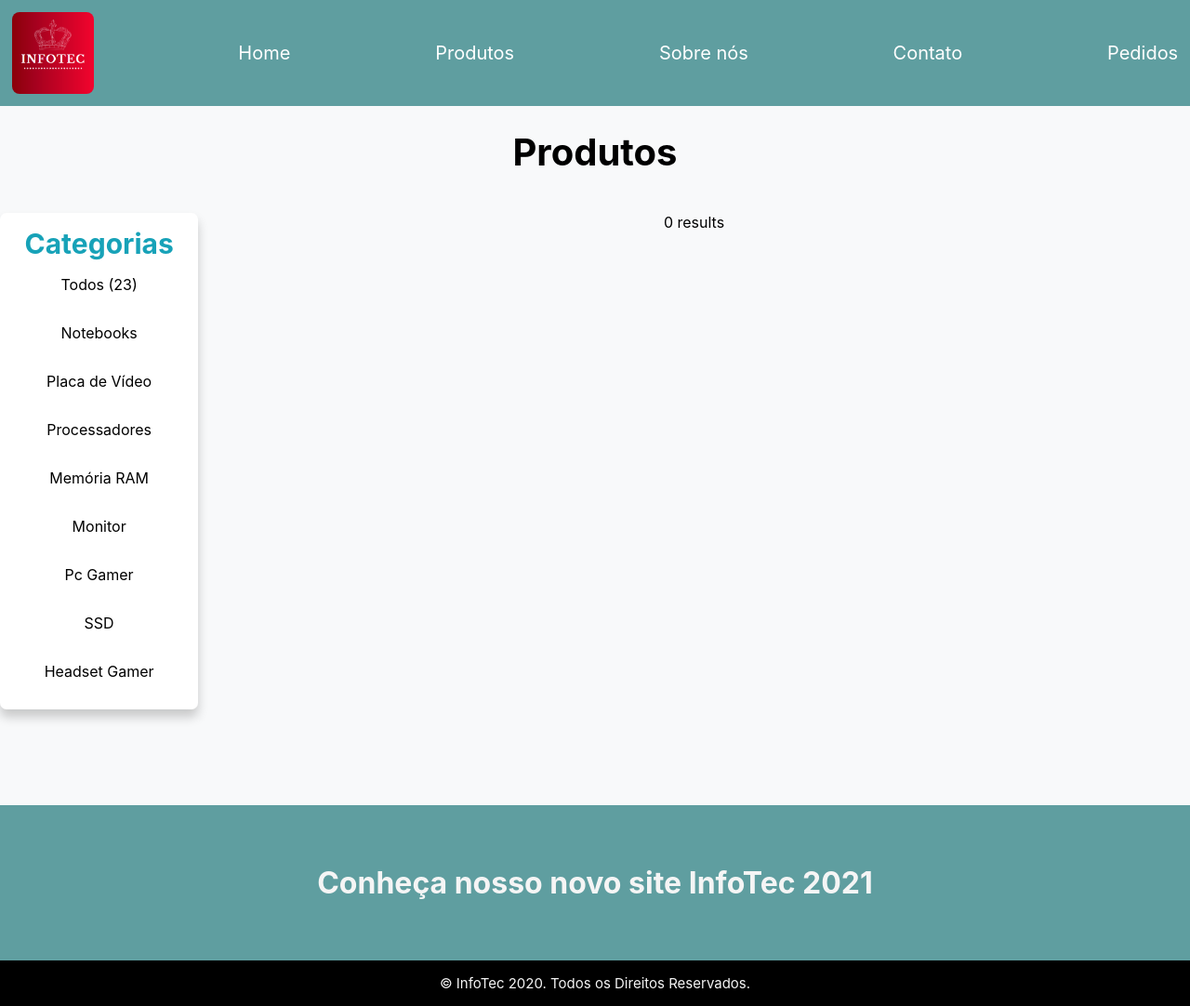
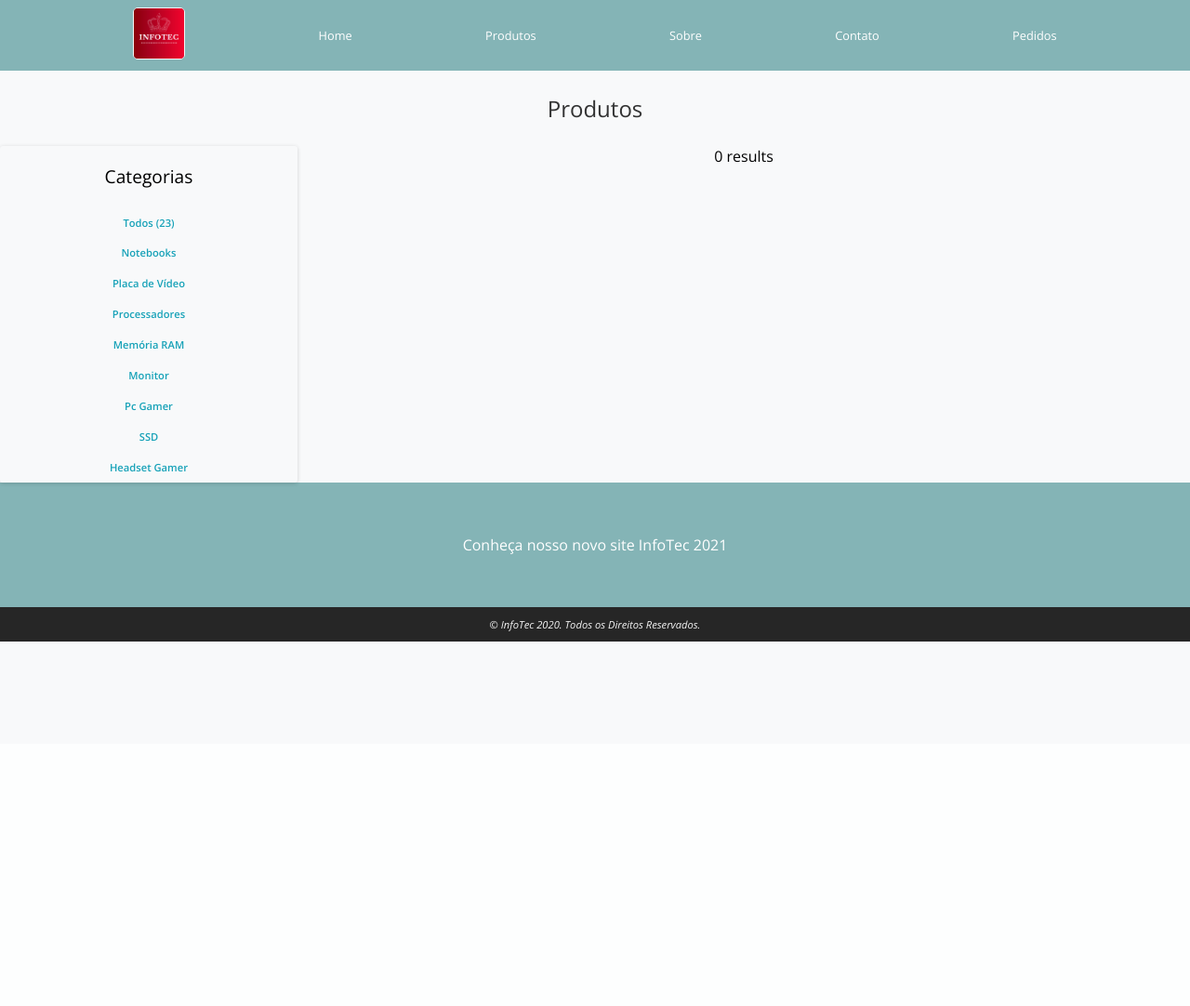
Before and after one commit to yurialvesyamada/InfoTec, a PHP site: page /produtos.php in a window 1280 px wide. Shown: the whole page at 93% size. After the commit the page ends 690 px from the top, so only its background shows below. Run offline with PHP 8.4, Linux system fonts and the light colour scheme; data that the repository does not hold is empty.

Commit message:
Refazendo cards

```diff
--- a/assets/css/estilos.css
+++ b/assets/css/estilos.css
@@ -1,119 +1,113 @@
-body {
-      background-color: #f8f9fa;
-      text-align: center;
-      font-family: -apple-system, BlinkMacSystemFont, 'Segoe UI', Roboto, Oxygen, Ubuntu, Cantarell, 'Open Sans', 'Helvetica Neue', sans-serif;
-}
-
-header {
-      padding: 2%;
-      font-size: 20px;
-}
-
-.titles {
-      padding: 2%;
-      font-size: 35px;
-      color: #17a2b8;
-}
-
-/* Navbar */
+@import url('https://fonts.googleapis.com/css2?family=Open+Sans:ital,wght@0,300;0,400;0,600;0,700;0,800;1,300;1,400;1,600;1,700;1,800&display=swap');
 
 .navbar {
-      background-color: cadetblue;
-      padding: 1%;
+      display: flex;
+      flex-direction: column;
+      flex-wrap: wrap;
+      background-color: rgba(95, 158, 160, 0.753);
       margin: auto;
 }
 
 .navbar ul {
       display: flex;
-      justify-content: space-between;
+      justify-content: space-evenly;
       align-items: center;
-      font-size: 20px;
+      padding: 0.5em 0;
 }
 
-.navbar img {
-      width: 7%;
-      border-radius: 8px;
+.logo {
+      width: 56px;
+      height: auto;
+      border-radius: 5px;
+      border: 1px solid whitesmoke;
 }
 
-/* .navbar a {
+.navbar li {
+      font: normal 300 0.8em 'Open Sans', sans-serif;
+}
+
+.navbar li:hover {
+      border-bottom: 1px solid whitesmoke;
+      background-color: rgba(209, 213, 219, 0.26);
+      border-radius: 2px;
+      padding: 0.2em;
+}
+
+.navbar li:hover:first-child {
+      border: transparent;
+      border-radius: 0;
       padding: 0;
-      margin: 0;
-} */
+      background-color: transparent;
+      box-shadow: none;
+}
 
 footer {
-      font-size: 15px;
+      font: italic 300 0.7em 'Open Sans', sans-serif;
       color: whitesmoke;
-      background-color: black;
-      padding: 15px;
+      background-color: rgba(0, 0, 0, 0.849);
+      padding: 1em 0;
+}
+
+.footer_links {
+      background-color: rgba(95, 158, 160, 0.753);
+      padding: 3.5em 0;
+}
+
+.footer_links p {
+      font: normal 500 1em 'Open Sans', sans-serif;
 }
 
 
-.footer-top {
-      background-color: cadetblue;
-      padding: 5%;
-}
-
-.footer-top a {
-      color: whitesmoke;
-}
-
-.images-index img {
-      width: 100%;
-      height: auto;
-}
+/* Produtos */
 
 .categorias {
       display: flex;
+      flex-direction: column;
+      flex-wrap: wrap;
+      -ms-flex-align: center;
       text-align: center;
+      align-items: center;
       justify-content: center;
-      background-color: white;
-      box-shadow: 0 8px 12px 0 rgba(0, 0, 0, 0.2);
-      transition: 0.3s;
-      border-radius: 7px;
-      margin-top: 15px;
-      margin-bottom: 8%;
+      padding-bottom: 2em;
+      box-shadow: rgba(0, 0, 0, 0.16) 0px 1px 4px;
+      border-radius: 3px;
 }
 
-.categorias h2 {
-      font-size: 30px;
+.categorias li {
+      font: normal 600 0.7em 'Open Sans', sans-serif;
+      padding: 0.8em 0;
       color: #17a2b8;
 }
 
-.categorias li {
-      padding-top: 10%;
-      padding-bottom: 10%;
+.categorias li:hover {
+      border-bottom: 1px solid #17a2b8;
+      cursor: pointer;
 }
+
 
 .produtos {
       display: flex;
       flex-wrap: wrap;
+      flex-direction: row;
       justify-content: space-evenly;
-      margin: 0;
-      align-items: center;
+      align-content: space-around;
+      margin: 0 0 2em;
+
 }
 
-/* Cards Página de produtos */
-
 .cards {
-      margin: 1%;
-      padding: 8px;
-      margin-bottom: 4%;
-      box-shadow: 0 4px 10px 0 rgba(0, 0, 0, 0.2);
-      transition: 0.3s;
-      border-radius: 8px;
       background-color: white;
-      text-align: center;
-      align-items: center;
-      height: 100vh;
-      border: 1px solid whitesmoke;
+      box-shadow: rgba(0, 0, 0, 0.12) 0px 1px 3px, rgba(0, 0, 0, 0.24) 0px 1px 2px;
+      border-radius: 3px;
+      height: 100%;
+      margin: 0 0 1em;
 }
 
-.card-header>img {
+.card-header img {
       width: 85%;
-      margin: 2%;
 }
 
-.avaliacoes>img {
+/* .avaliacoes>img {
       width: 40%;
 }
 
@@ -145,10 +139,10 @@ footer {
       width: 100%;
       margin-top: 8%;
       margin-bottom: 8%;
-}
+} */
 
 
-.contact {
+/* .contact {
       width: 100%;
       display: flex;
       flex-wrap: wrap;
@@ -201,18 +195,21 @@ textarea {
 }
 
 
-.card {
+.card_index {
       box-shadow: 0 4px 8px 0 black (0, 0, 0, 0.2);
       transition: 0.3s;
       display: flex;
+      flex-wrap: wrap;
+      flex-direction: row;
+      justify-content: space-evenly;
+      align-items: center;
 }
 
-.card img {
+.card_index img {
       width: 25%;
-}
-
-img {
-      border-radius: 5px 5px 0 0;
+      display: flex;
+      flex-wrap: wrap;
+      flex-direction: row;
 }
 
 .card:hover {
@@ -224,7 +221,7 @@ img {
       height: 50%;
       margin-top: 80px;
       margin-bottom: 80px;
-}
+} */
 
 .row::after {
       content: "";
@@ -232,11 +229,10 @@ img {
       display: table;
 }
 
-/* For mobile phones: */
 [class*="col-"] {
       width: 100%;
       float: left;
-      padding: 15px;
+      padding: 0 15px;
 }
 
 .col-1 {
@@ -289,7 +285,7 @@ img {
 
 @media only screen and (max-width: 600px) {
 
-      .cards {
+      /*      .cards {
             margin: auto;
             text-align: center;
             align-items: center;
@@ -339,9 +335,8 @@ img {
             border-radius: 6px;
             border: none;
             margin: auto;
-      }
+      } */
 
-      /* For tablets: */
       .col-s-1 {
             width: 8.33%;
       }
@@ -394,9 +389,8 @@ img {
 @media only screen and (max-width: 768px) {
 
 
-      /* For desktop: */
 
-      .cards {
+      /*  .cards {
             margin: auto;
             text-align: center;
             align-items: center;
@@ -447,7 +441,7 @@ img {
             border: none;
             margin: auto;
       }
-
+ */
       .col-md-1 {
             width: 8.33%;
       }
@@ -499,7 +493,6 @@ img {
 
 @media only screen and (min-width: 992px) {
 
-      /* For desktop: */
       .col-lg-1 {
             width: 8.33%;
       }
@@ -551,7 +544,6 @@ img {
 
 @media only screen and (min-width: 1200px) {
 
-      /* For desktop: */
       .col-xlg-1 {
             width: 8.33%;
       }
--- a/assets/css/reset.css
+++ b/assets/css/reset.css
@@ -14,3 +14,66 @@ li {
 a {
     color: white;
 }
+
+body {
+    background-color: #f8f9fa;
+    text-align: center;
+    font-family: 'Open Sans', sans-serif;
+}
+
+h1 {
+    font: normal 400 1.5em 'Open Sans', sans-serif;
+    color: rgba(0, 0, 0, 0.795);
+}
+
+h2 {
+    font: normal 200 1.2em 'Open Sans', sans-serif;
+}
+
+.p-1 {
+    padding: 0.2em 0;
+}
+
+.p-2 {
+    padding: 0.4em 0;
+}
+
+.p-3 {
+    padding: 0.6em 0;
+}
+
+.p-4 {
+    padding: 0.8em 0;
+}
+
+.p-5 {
+    padding: 1em 0;
+}
+
+.p-6 {
+    padding: 1.5em 0;
+}
+
+.m-1 {
+    margin: 0.2em 0;
+}
+
+.m-2 {
+    margin: 0.4em 0;
+}
+
+.m-3 {
+    margin: 0.6em 0;
+}
+
+.m-4 {
+    margin: 0.8em 0;
+}
+
+.m-5 {
+    margin: 1em 0;
+}
+
+.m-6 {
+    margin: 1.5em 0;
+}
--- a/includes/footer.php
+++ b/includes/footer.php
@@ -1,8 +1,8 @@
- <div class="footer-top">
+<section class="footer_links">
     <a href="http://infotec.infinityfreeapp.com/">
-         <h1>Conheça nosso novo site InfoTec 2021</h1>
+        <p>Conheça nosso novo site InfoTec 2021</p>
     </a>
- </div>
+</section>
 
 <footer>
     &copy; InfoTec 2020. Todos os Direitos Reservados.
--- a/includes/header.php
+++ b/includes/header.php
@@ -11,11 +11,14 @@
 </head>
 
 <body>
-    <nav>
-        <div class="navbar">
-            <div class="row">
+    <header>
+        <nav class="navbar">
             <ul>
-                    <img src="img/infotec.png" alt="">
+                <li>
+                    <a href="index.php">
+                        <img src="img/infotec.png" alt="InfoTec Logo" class="logo">
+                    </a>
+                </li>
                 <li>
                     <a href="index.php">Home</a>
                 </li>
@@ -23,7 +26,7 @@
                     <a href="produtos.php">Produtos</a>
                 </li>
                 <li>
-                        <a href="loja.php">Sobre nós</a>
+                    <a href="loja.php">Sobre</a>
                 </li>
                 <li>
                     <a href="contato.php">Contato</a>
@@ -32,6 +35,5 @@
                     <a href="pedidos.php">Pedidos</a>
                 </li>
             </ul>
-            </div>
-        </div>
         </nav>
+    </header>
--- a/produtos.php
+++ b/produtos.php
@@ -2,15 +2,14 @@
 <?php require("includes/conexao.php"); ?>
 
 <header>
-    <h1>Produtos</h1>
+    <h1 class="p-5">Produtos</h1>
 </header>
 
 <main>
     <div class="row">
-
-        <section class="categorias col-2 col-s-12 col-md-12">
+        <section class="categorias col-3">
+            <h2 class="p-5">Categorias</h2>
             <ul>
-                <h2>Categorias</h2>
                 <li onclick="exibir_todos()">Todos (23)</li>
                 <li onclick="exibir_Categoria('Notebook')">Notebooks</li>
                 <li onclick="exibir_Categoria('Placa de Vídeo')">Placa de Vídeo</li>
@@ -23,23 +22,22 @@
             </ul>
         </section>
 
-        <section class="produtos col-10 col-s-12 col-md-12">
+        <section class="produtos col-9">
             <?php
             $sql = "SELECT * FROM produto";
             $result = $conn->query($sql);
 
             if ($result->num_rows > 0) {
                 while ($row = $result->fetch_assoc()) {
-
             ?>
-                    <div class="cards col-3 col-s-12 col-md-12" id="<?php echo $row["categoria"]; ?>">
+                    <div class="cards col-4" id="<?php echo $row["categoria"]; ?>">
                         <div class="card-header">
                             <img src="./img/<?php echo $row["imagem"]; ?>" title=" <?php echo $row["descricao"]; ?>">
-                            <div class="avaliacoes">
+                            <!-- <div class="avaliacoes">
                                 <img src="./img/avaliacoes.png" title="Conferir Avaliações" alt="Conferir Avaliações">
-                            </div>
+                            </div> -->
                         </div>
-                        <div class="card-body">
+                        <!--  <div class="card-body">
                             <h3> <?php echo $row["descricao"]; ?> </h3>
                             <p><del>R$<?php echo $row["preco"]; ?></del></p>
                             <h4>R$<?php echo $row["preco_final"]; ?></h4>
@@ -51,7 +49,7 @@
                                     <button>Eu Quero</button>
                                 </a>
                             </div>
-                        </div>
+                        </div> -->
                     </div>
 
 
```
Also changed, not shown: index.php (+7 -10 lines). Lines whose indentation alone changed are shown as unchanged.
